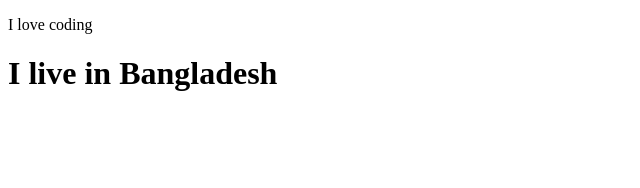
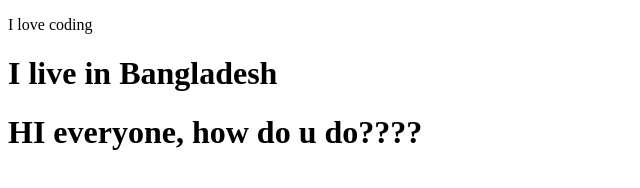
Before and after one commit to sgb29/my-second-repo, a plain HTML site: page index.html in a window 1280 px wide. Shown: the whole page, without its empty margins (0-640 px from the left). Drawn offline with Linux system fonts and the light colour scheme.

Commit message:
added a line

```diff
--- a/index.html
+++ b/index.html
@@ -11,4 +11,6 @@
 
     <h1> I live in Bangladesh</h1>
 </body>
+
+<h1>HI everyone, how do u do????</h1>
 </html>
```
